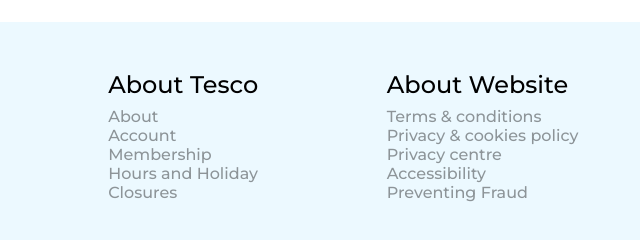
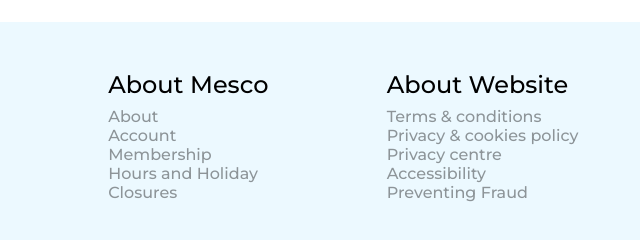
Before and after one commit to Mingrkli/mesco, a plain HTML site: page index.html in a window 1280 px wide. Shown: the part 2966-3206 px from the top of the page, 423-1063 px from the left. Drawn offline with nearby package versions, Linux system fonts and the light colour scheme.

Commit message:
Update index.html

```diff
--- a/index.html
+++ b/index.html
@@ -274,7 +274,7 @@
                 </div>
 
                 <div class="footer-links">
-                    <h3>About Tesco</h3>
+                    <h3>About Mesco</h3>
                     <a>About</a>
                     <a>Account</a>
                     <a>Membership</a>
```
